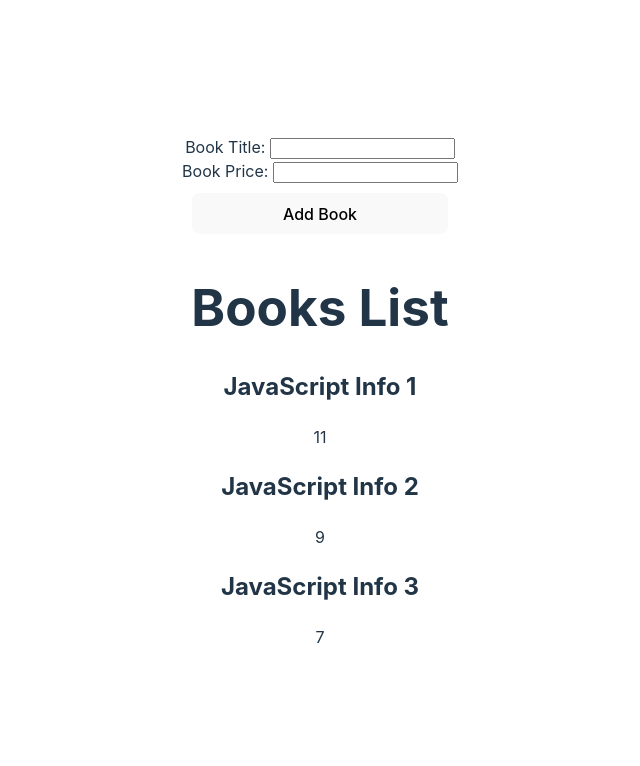
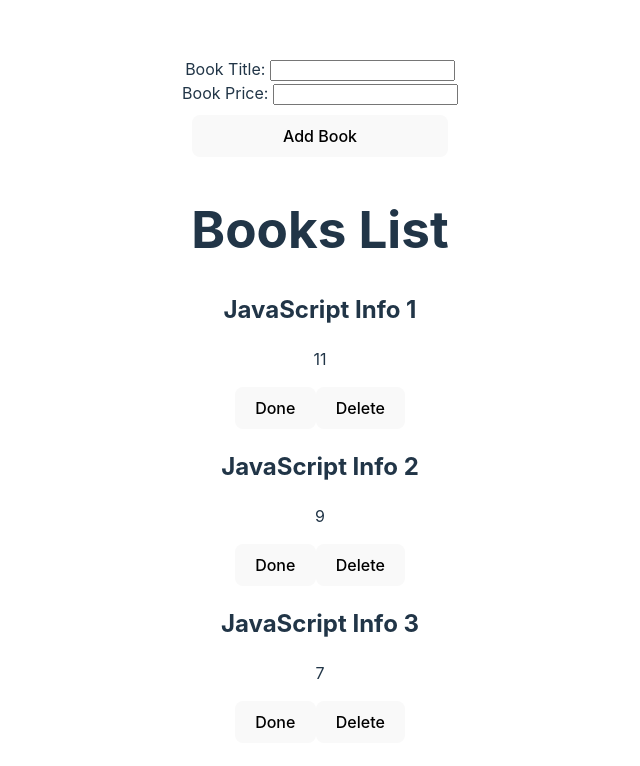
Before and after one commit to AhseneRemmouche/books, a React (Vite) app: page / in a window 1280 px wide. Shown: the top 766 px of the page, without its empty margins (320-960 px from the left). Built offline with nearby package versions, Linux system fonts and the light colour scheme.

Commit message:
add delete and done button

```diff
--- a/src/components/Book/Book.jsx
+++ b/src/components/Book/Book.jsx
@@ -2,11 +2,20 @@
 import React from "react";
 import "./Book.css";
 
-function Books({ title, price }) {
+function Books({ id, title, price }) {
 	return (
 		<div>
 			<h2>{title}</h2>
 			<p>{price}</p>
+
+			<button
+				onClick={() => {
+					console.log({ read: true });
+				}}
+			>
+				Done
+			</button>
+			<button>Delete</button>
 		</div>
 	);
 }
--- a/src/components/BooksList/BooksList.jsx
+++ b/src/components/BooksList/BooksList.jsx
@@ -8,16 +8,19 @@ const initialBookList = [
 		id: uuidv4(),
 		title: "JavaScript Info 1",
 		price: 11,
+		read: false,
 	},
 	{
 		id: uuidv4(),
 		title: "JavaScript Info 2",
 		price: 9,
+		read: false,
 	},
 	{
 		id: uuidv4(),
 		title: "JavaScript Info 3",
 		price: 7,
+		read: false,
 	},
 ];
 
@@ -32,8 +35,10 @@ const Home = () => {
 	function handleNewBookClick() {
 		if (bookTitle != "") {
 			const newBook = {
+				id: uuidv4(),
 				title: bookTitle,
 				price: bookPrice,
+				read: false,
 			};
 			setBooks([...books, newBook]);
 			setBookTitle("");
@@ -43,8 +48,19 @@ const Home = () => {
 		}
 	}
 
+	// function handleRead(){
+
+	// }
 	const booksList = books.map((book) => {
-		return <Book key={book.id} title={book.title} price={book.price} />;
+		return (
+			<Book
+				key={book.id}
+				id={book.id}
+				title={book.title}
+				price={book.price}
+				read={book.read}
+			/>
+		);
 	});
 	return (
 		<div>
```
